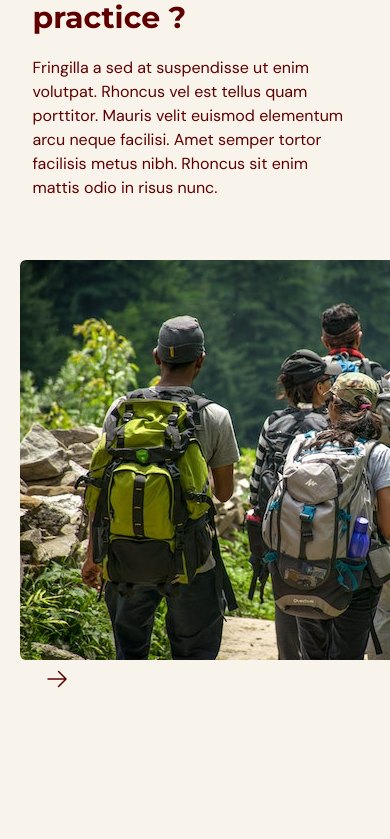
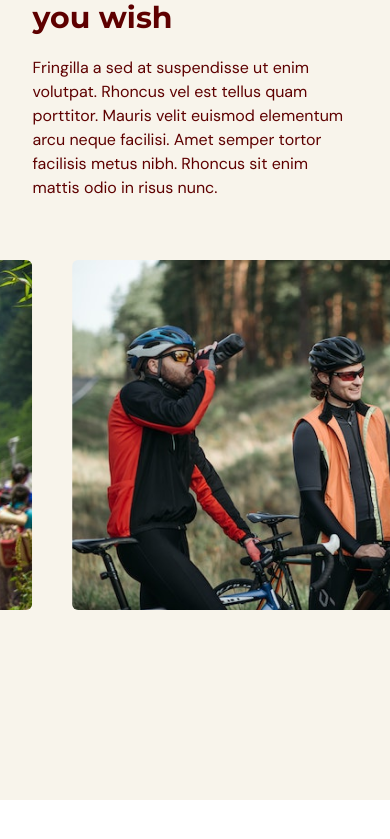
Before and after one commit to TMicGil/sportspal-web, a React (Vite) app: page / in a window 390 px wide. Shown: the part 4514-5353 px from the top of the page. After the commit the page ends 5314 px from the top, so only its background shows below. Built offline with nearby package versions, Linux system fonts and the light colour scheme.

Commit message:
all good for sports section

```diff
--- a/src/scenes/benefits/MocksUp.tsx
+++ b/src/scenes/benefits/MocksUp.tsx
@@ -11,10 +11,7 @@ const childVariant = {
 
 const MocksUp = ({ image }: Props) => {
   return (
-    <m.div
-      variants={childVariant}
-      className="h-auto items-center justify-center"
-    >
+    <m.div variants={childVariant} className="h-auto">
       <img alt={`${image}`} src={image} />
     </m.div>
   );
--- a/src/scenes/benefits/index.tsx
+++ b/src/scenes/benefits/index.tsx
@@ -88,17 +88,19 @@ const Benefits = ({ setSelectedPage }: Props) => {
             />
           ))}
         </m.div>
+        {/* MOCKS UP */}
         <m.div
           initial="hidden"
           whileInView="visible"
           viewport={{ once: true, amount: 0.5 }}
           variants={container}
-          className="mt-10 w-full items-center justify-between gap-10 md:flex"
+          className="mt-10 w-full items-center justify-center gap-10 md:flex"
         >
           {mocksup.map((mockup: MockupType) => (
             <MocksUp image={mockup.image} />
           ))}
         </m.div>
+        {/* PARAGRAPH */}
         <div className="md:my-15 mt-10 md:w-3/5">
           <HText>As fast as you can !</HText>
           <p className="my-5 text-sm">
--- a/src/scenes/home/index.tsx
+++ b/src/scenes/home/index.tsx
@@ -17,7 +17,7 @@ const Home = ({ setSelectedPage }: Props) => {
       {/* IMAGE AND MAIN HEADER */}
       <m.div
         onViewportEnter={() => setSelectedPage(SelectedPage.Home)}
-        className="mx-auto w-5/6 items-center justify-center md:flex md:h-5/6"
+        className="mx-auto w-5/6 items-center justify-center md:mt-20 md:flex md:h-5/6"
       >
         {/* MAIN HEADER */}
         <div className="z-10 mt-32 md:basis-3/5 ">
--- a/src/scenes/sports/SportComponent.tsx
+++ b/src/scenes/sports/SportComponent.tsx
@@ -5,15 +5,19 @@ type Props = {
 };
 
 const SportComponent = ({ name, description, image }: Props) => {
-  const overlayStyles = `p-5 absolute z-30 flex h-[400px] w-[600px] flex-col items-center justify-center
+  const overlayStyles = `p-5 absolute z-30 flex h-[350px] w-[550px] flex-col items-center justify-center
     whitespace-normal bg-primary-100 text-center text-white opacity-0 transition duration-500 hover:opacity-90 rounded-md`;
   return (
-    <li className="relative mx-5 inline-block h-[400px] w-[600px]">
+    <li className="relative mx-5 inline-block h-[350px] w-[550px]">
       <div className={overlayStyles}>
         <p className="text-2xl">{name}</p>
         <p className="mt-5">{description}</p>
       </div>
-      <img className="rounded-md" alt={`${image}`} src={image} />
+      <img
+        className="h-[350px] w-[550px] rounded-md"
+        alt={`${image}`}
+        src={image}
+      />
     </li>
   );
 };
--- /dev/null
+++ b/src/scenes/sports/hideScroll.css
@@ -0,0 +1,7 @@
+.hidescroll::-webkit-scrollbar {
+  display: none;
+}
+
+.hidescroll {
+  scrollbar-width: none;
+}
--- a/src/scenes/sports/index.tsx
+++ b/src/scenes/sports/index.tsx
@@ -8,7 +8,7 @@ import imageHiking from "../../assets/GraphicHiking.jpg";
 import { motion as m } from "framer-motion";
 import HText from "@/shared/HText";
 import SportComponent from "./SportComponent";
-import { ArrowRightIcon } from "@heroicons/react/24/solid";
+import "./hideScroll.css";
 
 const sportsList: Array<SportType> = [
   {
@@ -36,7 +36,7 @@ const sportsList: Array<SportType> = [
     image: imageSnorkeling,
   },
   {
-    name: "Fitness",
+    name: "Yoga",
     description:
       "Lorem ipsum dolor sit amet, consectetur adipiscing elit, sed do eiusmod tempor incididunt ut labore et dolore magna aliqua. Ut enim ad minim veniam, quis nostrud exercitation ullamco laboris nisi ut aliquip ex ea commodo consequat.",
     image: imageFitness,
@@ -51,11 +51,11 @@ const sportsList: Array<SportType> = [
 
 const arrowVariant = {
   animation: {
-    x: [0, 20, 0],
+    x: [0, -2400, 0],
     transition: {
       x: {
         repeat: Infinity,
-        duration: 2,
+        duration: 40,
         ease: "easeInOut",
       },
     },
@@ -72,7 +72,7 @@ const Sports = ({ setSelectedPage }: Props) => {
       <m.div onViewportEnter={() => setSelectedPage(SelectedPage.Sports)}>
         <div className="mx-auto w-5/6">
           <div className="md:w-3/5">
-            <HText>What do you practice ?</HText>
+            <HText>Select sports that you wish</HText>
             <p className="py-5">
               Fringilla a sed at suspendisse ut enim volutpat. Rhoncus vel est
               tellus quam porttitor. Mauris velit euismod elementum arcu neque
@@ -81,8 +81,12 @@ const Sports = ({ setSelectedPage }: Props) => {
             </p>
           </div>
         </div>
-        <div className="mt-10 h-[450px] w-full overflow-x-auto overflow-y-hidden">
-          <ul className="w-[2800px] whitespace-nowrap">
+        <div className="hidescroll mt-10 h-[380px] w-full overflow-x-auto overflow-y-hidden">
+          <m.ul
+            variants={arrowVariant}
+            animate="animation"
+            className="w-[2800px] whitespace-nowrap"
+          >
             {sportsList.map((item: SportType, index) => (
               <SportComponent
                 key={`${item.name}-${index}`}
@@ -91,14 +95,7 @@ const Sports = ({ setSelectedPage }: Props) => {
                 image={item.image}
               />
             ))}
-          </ul>
-          <m.div
-            variants={arrowVariant}
-            animate="animation"
-            className="mx-auto w-5/6"
-          >
-            <ArrowRightIcon className="h-6 w-6" />
-          </m.div>
+          </m.ul>
         </div>
       </m.div>
     </section>
```
